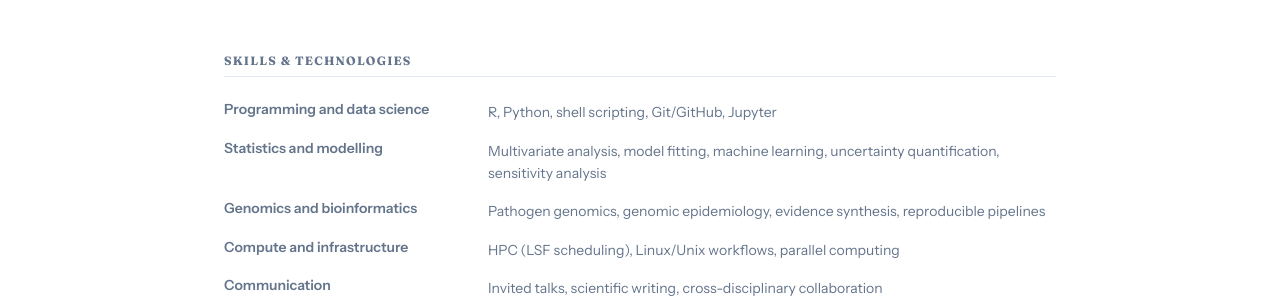
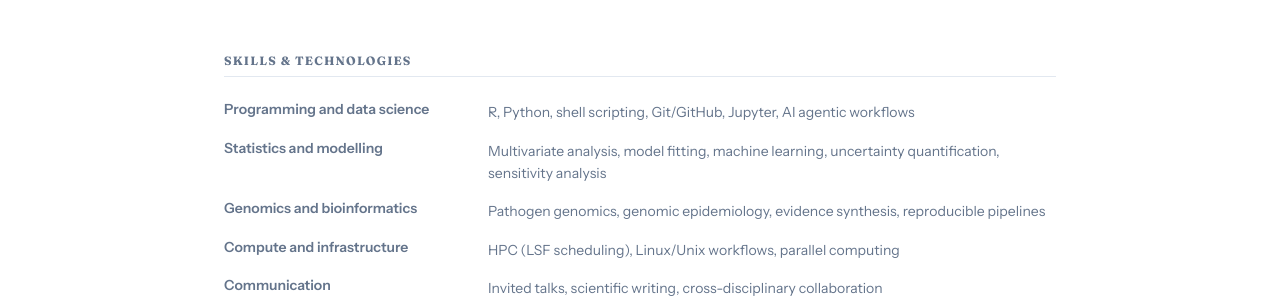
Before and after one commit to AndrewBalmer/personal_website, a Jekyll site: the page built from cv.md, in a window 1280 px wide and 900 px high, scrolled down 2708 px. Shown: the part 273-571 px from the top of the window. Built offline with Jekyll 4.4.1, drawn with Linux system fonts in a browser that asks for light colours.

Commit message:
Add AI workflows to CV skills

```diff
--- a/_data/cv.yml
+++ b/_data/cv.yml
@@ -79,7 +79,7 @@ service:
 
 skills:
   - category: "Programming and data science"
-    items: "R, Python, shell scripting, Git/GitHub, Jupyter"
+    items: "R, Python, shell scripting, Git/GitHub, Jupyter, AI agentic workflows"
   - category: "Statistics and modelling"
     items: "Multivariate analysis, model fitting, machine learning, uncertainty quantification, sensitivity analysis"
   - category: "Genomics and bioinformatics"
```
